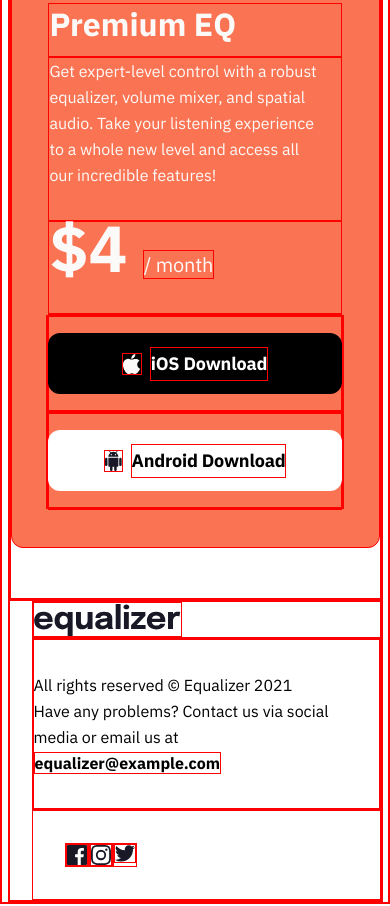
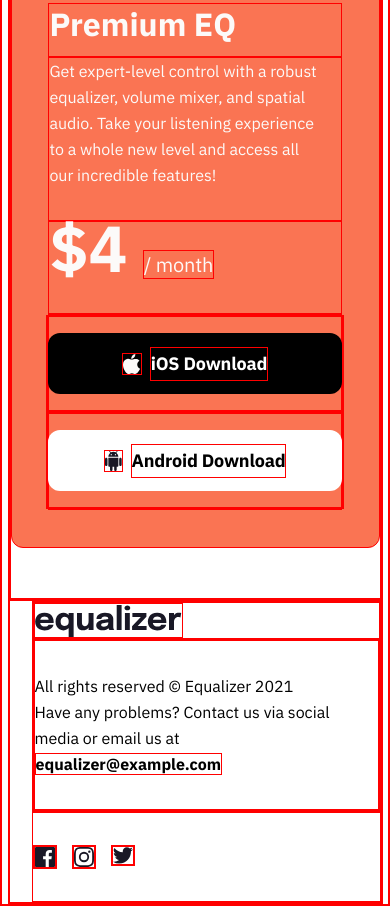
Before and after one commit to CrowdedAstronaut/equalizer-landing-page, a plain HTML site: page index.html in a window 390 px wide. Shown: the part 1023-1929 px from the top of the page. Drawn offline with Linux system fonts and the light colour scheme.

Commit message:
tablet view is getting closer

```diff
--- a/index.html
+++ b/index.html
@@ -115,16 +115,19 @@
       </main>
 
       <footer>
+        <div class="footer-flex">
           <div class="footer-header">
             <img src="./assets/logo.svg" alt="" />
           </div>
           <div class="footer-content">
             <p>
               All rights reserved © Equalizer 2021 <br />
-            Have any problems? Contact us via social <br />
+              Have any problems? Contact us via social
+              <br />
               media or email us at <br />
               <strong> equalizer@example.com</strong>
             </p>
+          </div>
         </div>
         <div class="social-media">
           <div class="facebook">
--- a/styles/style.css
+++ b/styles/style.css
@@ -185,7 +185,9 @@ text-decoration: none;
 
 .social-media{
     display: flex;
-    padding: 32px
+    padding: 32px 0px;
+    align-items: flex-start;
+    gap: 15px;
 }
 footer{
     padding-left: 22px;
@@ -279,6 +281,7 @@ footer{
     footer{
         margin-top: 200px;
         display: flex;
+        justify-content: space-between;
     }
 
 }
```
Lines whose indentation alone changed are shown as unchanged.
